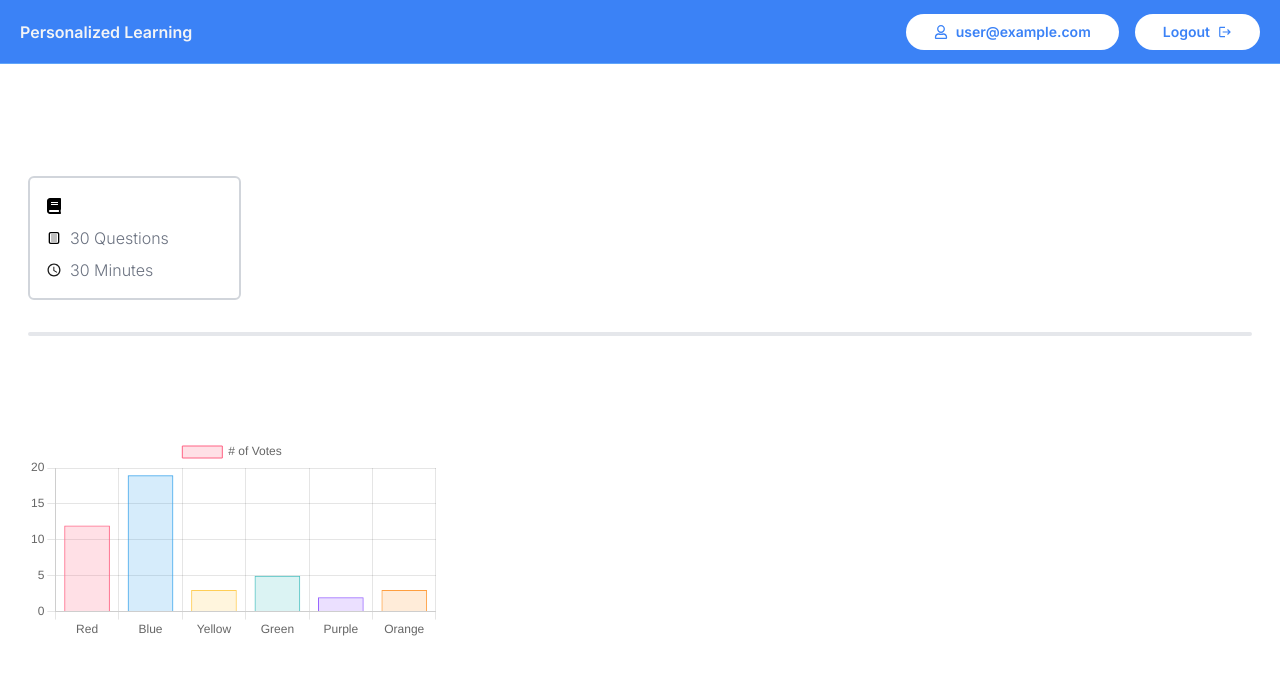
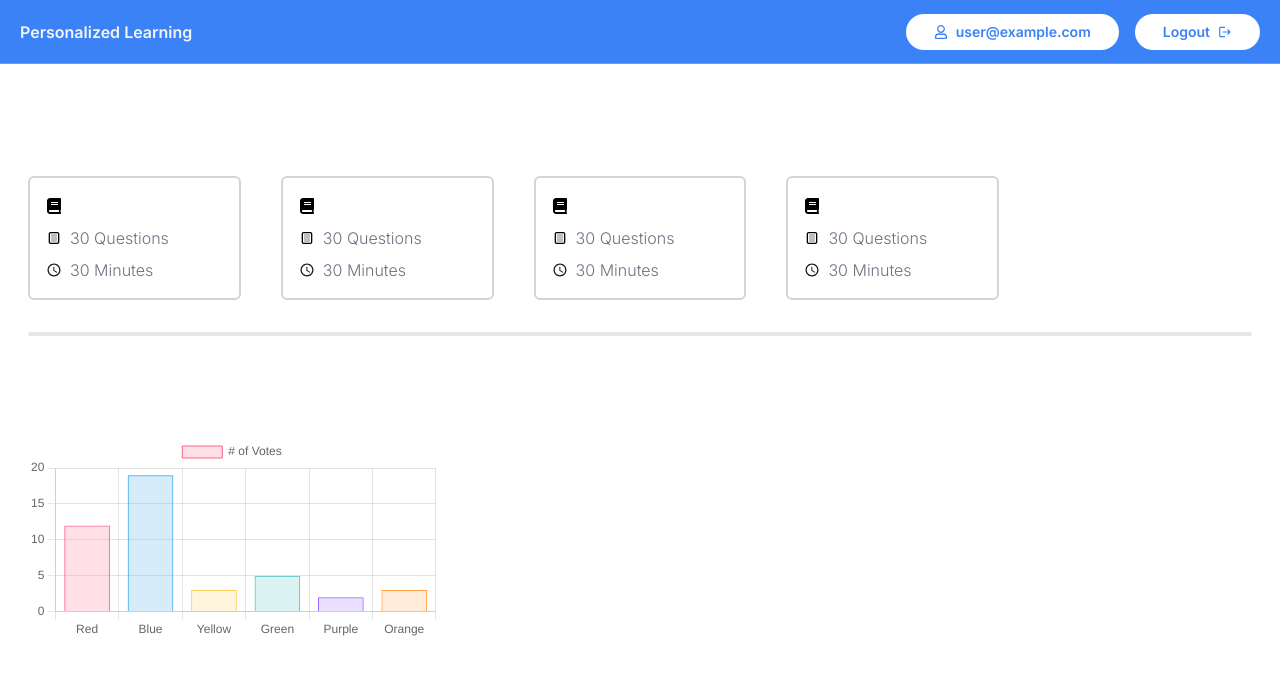
Before and after one commit to Vaarun-Kamath/AI-Based-Personalized-Learning, a Next.js app in the folder client/: page /home in a window 1280 px wide. Shown: the top 674 px of the page. Built offline with nearby package versions, Linux system fonts and the light colour scheme; no server answers; sample sign-in values are in the browser's storage.

Commit message:
exam part done

```diff
--- /dev/null
+++ b/client/src/app/(site)/exam/[examId]/page.tsx
@@ -0,0 +1,7 @@
+import React from "react";
+
+function ExamPage({ params }: { params: { examId: number } }) {
+  return <div>ExamPage: {params.examId}</div>;
+}
+
+export default ExamPage;
--- /dev/null
+++ b/client/src/app/(site)/exam/page.tsx
@@ -0,0 +1,75 @@
+"use client";
+
+import { useRouter, useSearchParams } from "next/navigation";
+import StyledLink from "@/components/atoms/StyledLink";
+import React, { useEffect, useState } from "react";
+import { IoIosArrowRoundForward } from "react-icons/io";
+import { examsList } from "@/components/constants/exams";
+import { ExamType } from "@/types";
+
+function ExamHomePage() {
+  const searchParams = useSearchParams();
+  const router = useRouter();
+  const [exam, setExam] = useState<ExamType>();
+
+  useEffect(() => {
+    if (searchParams.get("id") !== null) {
+      setExam(
+        examsList[
+          examsList.findIndex((exam) => exam.id === searchParams.get("id"))
+        ]
+      );
+    }
+  }, [searchParams]);
+
+  return (
+    <>
+      {searchParams.get("id") === null ? (
+        router.push("/404")
+      ) : (
+        <div className="flex justify-center items-center w-full">
+          <div className="border-2 p-3 rounded-md px-16 py-10 flex flex-col gap-10 text-lg">
+            <div className="flex flex-col gap-5">
+              <div className="flex flex-col gap-1 text-gray-500">
+                <span className="font-bold text-gray-800">Exam Details</span>
+                <span>
+                  <span className="font-bold">Name: </span>
+                  {exam?.title}
+                </span>
+                <span>
+                  <span className="font-bold">Duration: </span>
+                  {exam?.time}
+                </span>
+                <span>
+                  <span className="font-bold">Total Questions: </span>
+                  {exam?.questions}
+                </span>
+              </div>
+              <div>
+                <span className="font-bold text-gray-800">Rules</span>
+                <ul className="mx-2 text-gray-500">
+                  <li>• Do not refresh the page</li>
+                  <li>• Do not click the back button</li>
+                  <li>• Do not close the tab</li>
+                  <li>• Do not leave the page</li>
+                </ul>
+              </div>
+
+              <StyledLink
+                href={"/exam/" + searchParams.get("id")}
+                className="mx-2 bg-blue-500 p-3 rounded-md text-white font-semibold w-fit flex flex-row gap-2 items-center justify-center hover:bg-blue-700 transition-all duration-200"
+              >
+                Accept and Continue
+                <span className="text-3xl font-bold">
+                  <IoIosArrowRoundForward />
+                </span>
+              </StyledLink>
+            </div>
+          </div>
+        </div>
+      )}
+    </>
+  );
+}
+
+export default ExamHomePage;
--- a/client/src/app/(site)/home/page.tsx
+++ b/client/src/app/(site)/home/page.tsx
@@ -4,7 +4,7 @@ import React from "react";
 
 function HomePage() {
   return (
-    <div className="p-7 w-full flex flex-col gap-8">
+    <div className="w-full flex flex-col gap-8">
       <AllExamsSection />
       <hr className="border-2 border-gray-200 rounded-lg" />
       <UserAnalyticsSection />
--- a/client/src/app/(site)/layout.tsx
+++ b/client/src/app/(site)/layout.tsx
@@ -6,9 +6,9 @@ export default async function MainLayout({
   children: React.ReactNode;
 }) {
   return (
-    <div className="flex max-w-screen mt-20">
+    <>
       <Sidebar />
-      {children}
-    </div>
+      <div className="flex max-w-screen mt-20 p-7">{children}</div>
+    </>
   );
 }
--- a/client/src/app/layout.tsx
+++ b/client/src/app/layout.tsx
@@ -19,6 +19,8 @@ export default function RootLayout({
     <html lang="en">
       <head>
         <title>Personalized Learning</title>
+        <meta name="description" content="Straw Hats will win the One Piece!" />
+        <link rel="icon" href="/favicon.ico"/>
       </head>
       <body className={inter.className}>
         <AuthProvider>{children}</AuthProvider>
--- a/client/src/app/not-found.tsx
+++ b/client/src/app/not-found.tsx
@@ -2,7 +2,7 @@ import React from "react";
 
 function NotFound() {
   return (
-    <div className="flex justify-center items-center h-screen bg-gradient-to-tr from-green-200 to-green-700 gap-2 flex-col">
+    <div className="flex justify-center items-center h-screen bg-gradient-to-tr from-blue-200 to-blue-700 gap-2 flex-col">
       <span className="px-2 py-1 my-4 font-bold text-slate-200 rounded-md text-8xl">
         404
       </span>
--- /dev/null
+++ b/client/src/components/constants/exams.ts
@@ -0,0 +1,28 @@
+import { ExamType } from "@/types";
+
+export const examsList: Array<ExamType> = [
+  {
+    id: "1",
+    title: "Physics KCET",
+    questions: 30,
+    time: 30,
+  },
+  {
+    id: "2",
+    title: "Chemistry KCET",
+    questions: 30,
+    time: 30,
+  },
+  {
+    id: "3",
+    title: "Maths KCET",
+    questions: 30,
+    time: 30,
+  },
+  {
+    id: "4",
+    title: "Biology KCET",
+    questions: 30,
+    time: 30,
+  },
+];
--- a/client/src/components/section/AllExamsSection.tsx
+++ b/client/src/components/section/AllExamsSection.tsx
@@ -2,38 +2,39 @@ import React from "react";
 import { FaBook } from "react-icons/fa";
 import { IoMdTime } from "react-icons/io";
 import { TiDocumentText } from "react-icons/ti";
+import { examsList } from "../constants/exams";
+import StyledLink from "../atoms/StyledLink";
 
 function AllExamsSection() {
   return (
     <>
       <h2 className="font-bold text-3xl">Exams</h2>
       <div className="grid grid-cols-5 gap-y-10 gap-x-10">
-        {Array(1)
-          .fill(0)
-          .map((_, i) => (
-            <button
-              key={_}
+        {examsList.map((exam, i) => (
+          <StyledLink
+            key={i}
+            href={`/exam?id=${exam.id}`}
             className="border-2 border-gray-300 p-4 text-left hover:border-blue-500 rounded-md flex flex-col gap-2 transition-all duration-200"
           >
             <span className="font-semibold flex flex-row items-center gap-2">
               <span className="text-black">
                 <FaBook />
               </span>
-                Physics KCET
+              {exam.title}
             </span>
             <span className="text-gray-500 font-light flex flex-row items-center gap-2">
               <span className="text-black">
                 <TiDocumentText />
               </span>
-                30 Questions
+              {exam.questions} Questions
             </span>
             <span className="text-gray-500 font-light flex flex-row items-center gap-2">
               <span className="text-black">
                 <IoMdTime />
               </span>
-                30 Minutes
+              {exam.time} Minutes
             </span>
-            </button>
+          </StyledLink>
         ))}
       </div>
     </>
```
Also changed, not shown: client/src/types/index.ts (+7 -0 lines), 1 other file (tests, documents, lock files or other folders). Lines whose indentation alone changed are shown as unchanged.
